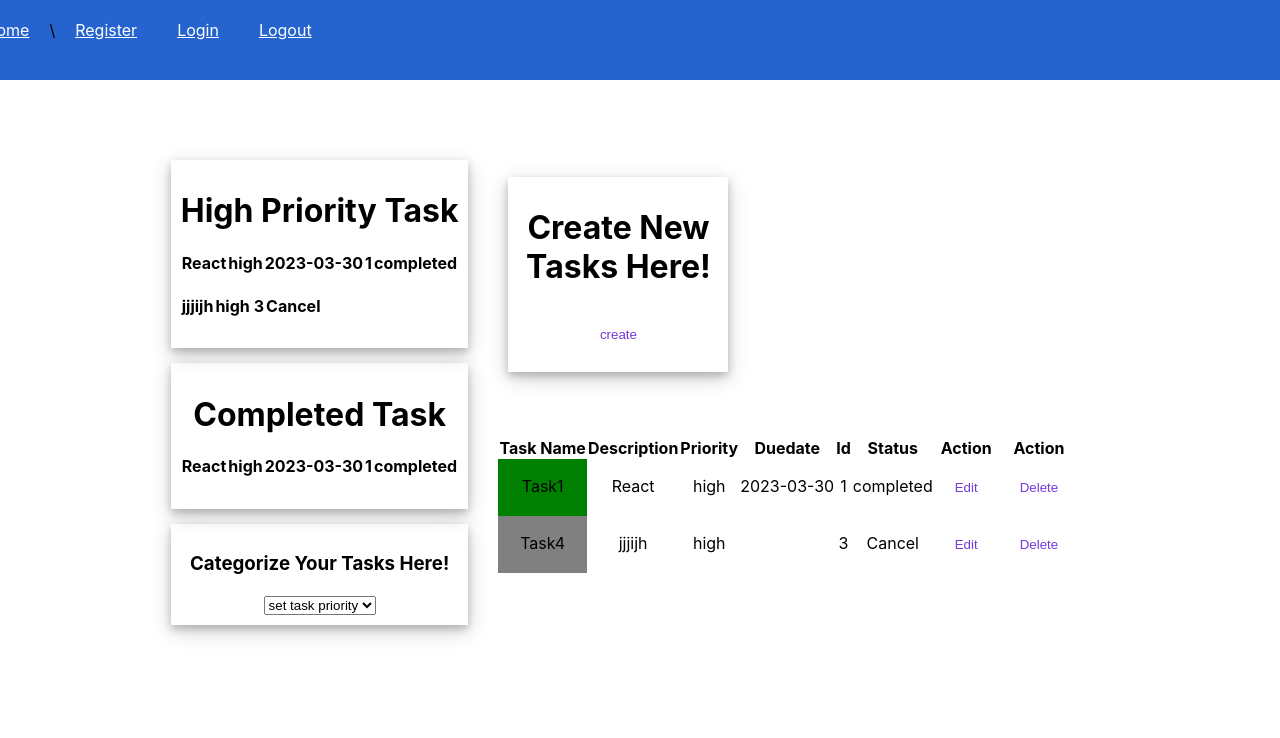
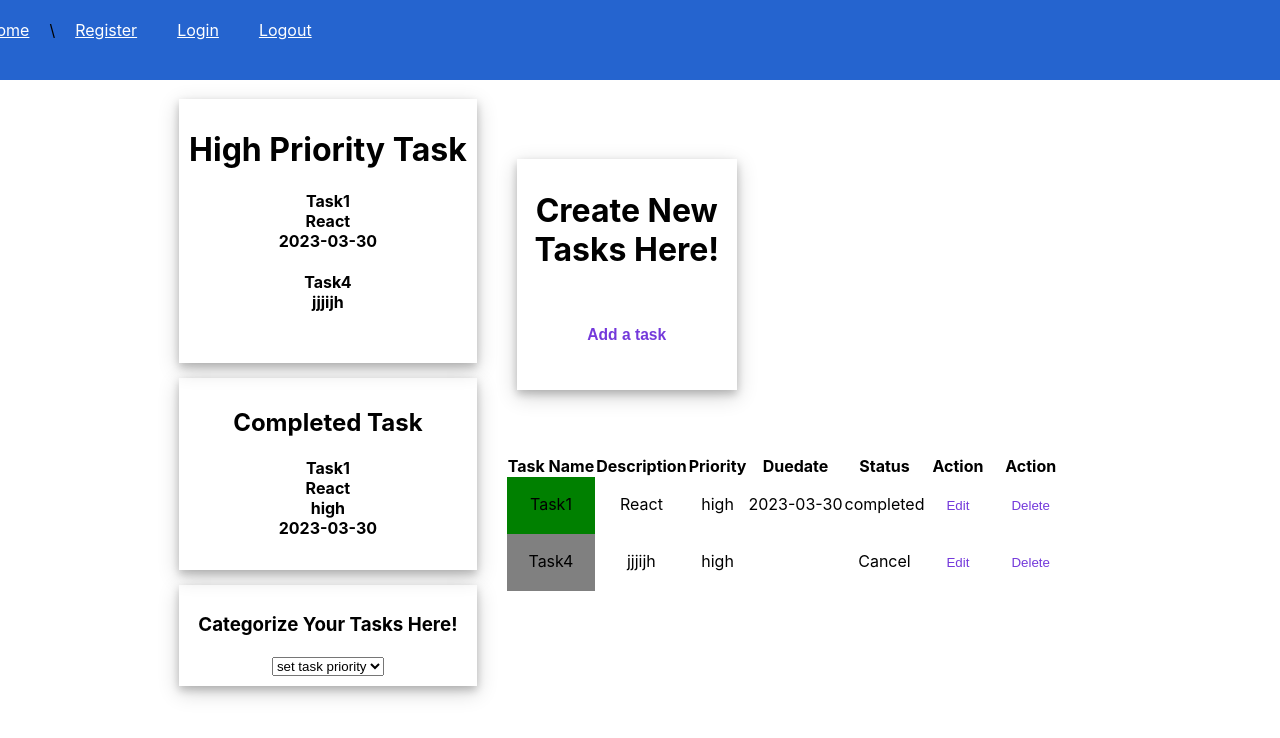
Before and after one commit to monicakrishb/Todos, a React (Create React App) app: page / in a window 1280 px wide. Shown: the top 738 px of the page. Built offline with nearby package versions, Linux system fonts and the light colour scheme; data requests are answered from the project's data file.

Commit message:
added overdue logic

```diff
--- a/src/Components/Task/Home.js
+++ b/src/Components/Task/Home.js
@@ -7,18 +7,54 @@ export const Home = () => {
   useEffect(() => {
     loadData();
     colorChanger();
+    dueStatus();
   }, []);
 
   const [userdata, setUserdata] = useState([]);
   const [priority, setPriority] = useState("");
   const [taskcolour, setTaskColour] = useState("");
+  const [duestatus, setDuestatus] = useState("");
   const navigate = useNavigate();
+
+  const loadData = async () => {
+    const response = await axios.get("http://localhost:8000/task").then((response) => {
+      setUserdata(response.data);
+      const date = new Date();
+      let day = date.getDate();
+      let month = date.getMonth() + 1;
+      let year = date.getFullYear();
+      let currentDate = `${day}-${month}-${year}`;
+      const userdata = response.data;
+      var today = new Date();
+
+console.log("userdata is ",userdata);
+console.log("today is ", today);
+
+      var duedate = new Date(userdata[0].duedate);
+      console.log(userdata[0].duedate);
+      var diff = today.getTime() - duedate.getTime();
+      console.log("diff is "+diff);
+      var daydiff = diff / (1000 * 60 * 60 * 24);
+      console.log("day diff is ",daydiff);
+      const dateCheck = Math.round(daydiff);
+      console.log("date check is ",dateCheck)
+      if (dateCheck==0) {
+        setDuestatus("today");
+      } else if (dateCheck>0) {
+        setDuestatus(`overdued by ${dateCheck}`);
+      } else {
+        setDuestatus(`Due by ${duedate}`);
+      }
+      console.log("due status is ",duestatus);
+
+    });
+
+  };
 
   const completedTask = userdata.filter((e) => {
     return e.status == "completed";
   });
   const colorChanger = () => {
-
     if (userdata.status == "completed") {
       setTaskColour("green");
       console.log(taskcolour);
@@ -27,14 +63,54 @@ export const Home = () => {
     } else {
       setTaskColour("grey");
     }
+
+
     console.log(taskcolour);
   };
-  const loadData = async () => {
-    const response = await axios.get("http://localhost:8000/task");
-    setUserdata(response.data);
-    console.log(userdata);
-    console.log(response.data);
+
+
+
+const date=new Date();
+
+
+  const dueStatus = () => {
+    loadData();
+    // const date = new Date();
+
+    // let day = date.getDate();
+    // let month = date.getMonth() + 1;
+    // let year = date.getFullYear();
+    // let currentDate = `${day}-${month}-${year}`;
+    // console.log(userdata);
+    // var today = new Date();
+    // var duedate = new Date(userdata.duedate);
+    // console.log(today);
+    // console.log(userdata.duedate);
+    // var diff = today.getTime() - duedate.getTime();
+    // console.log(diff);
+    // var daydiff = diff / (1000 * 60 * 60 * 24);
+    // console.log(daydiff);
+    // var dateCheck = Math.round(daydiff);
+    // console.log(dateCheck);
+    // if (userdata.duedate == currentDate) {
+    //   setDuestatus("today");
+    //   console.log(duestatus);
+    // } else if (userdata.status == currentDate) {
+    //   setDuestatus("");
+    // } else {
+    //   setDuestatus("grey");
+    // }
+    // console.log(userdata.duedate);
+    // console.log(duedate);
   };
+  // const loadData = async () => {
+  //   const response = await axios.get("http://localhost:8000/task");
+  //   console.log(response.data);
+  //   setUserdata(response.data);
+  //   console.log(userdata);
+  //   console.log(response.data);
+
+  // };
   const highPriorityTasks = userdata.filter((a) => {
     return a.priority == "high";
   });
@@ -44,39 +120,50 @@ export const Home = () => {
     loadData();
   }
 
-
   return (
     <>
       <div>
-        <div className="task-container high" >
+        <div className="task-container high" id="High">
           <h1>High Priority Task</h1>
           {highPriorityTasks.map((e) => (
-            <div>
+            <div className="box">
               <h4>
-                <tr key={e.taskname}>
-                  <td>{e.description}</td>
-                  <td>{e.priority}</td>
-                  <td>{e.duedate}</td>
-                  <td>{e.id}</td>
-                  <td>{e.status}</td>
-                </tr>
+                {/* <tr id="date" key={e.taskname}>
+                  <div className="tabrow">
+                    <td className="com">{e.taskname}</td>
+
+                    <td className="row">{e.description}</td>
+                    <td className="row">{e.priority}</td>
+                    <td className="row">{e.duedate}</td>
+                    <td className="row">{e.status}</td>
+                  </div>
+                </tr> */}
+                <span>{e.taskname}</span> <br />
+                <span>{e.description}</span> <br />
+                <span>{e.duedate}</span>
+                <br />
               </h4>
             </div>
           ))}
         </div>
 
         <div className="task-container high">
-        <h1>Completed Task</h1>
+          <h2>Completed Task</h2>
           {completedTask.map((e) => (
-            <div>
+            <div className="box">
               <h4>
-                <tr key={e.taskname}>
-                  <td>{e.description}</td>
-                  <td>{e.priority}</td>
-                  <td>{e.duedate}</td>
-                  <td>{e.id}</td>
-                  <td>{e.status}</td>
-                </tr>
+                {/* <tr key={e.taskname}>
+                  <td className="com">{e.taskname}</td>
+                  <td className="com">{e.description}</td>
+                  <td className="com">{e.priority}</td>
+                  <td className="com">{e.duedate}</td>
+                  <td className="com">{e.id}</td>
+                  <td className="com">{e.status}</td>
+                </tr> */}
+                <span>{e.taskname}</span> <br />
+                <span>{e.description}</span> <br />
+                <span>{e.priority}</span> <br />
+                <span>{e.duedate}</span> <br />
               </h4>
             </div>
           ))}
@@ -91,54 +178,57 @@ export const Home = () => {
             onChange={(e) => setPriority(e.target.value)}
           >
             <option>set task priority</option>
+
             <option value="high">High</option>
             <option value="medium">Medium</option>
             <option value="low">Low</option>
           </select>
-        </div>
 
           <div className="task-container">
             {userdata &&
               userdata
                 .filter((e) => e.priority == priority)
                 .map((e) => (
-                <tr key={e.taskname}>
-                  <td>{e.description}</td>
-                  <td>{e.priority}</td>
-                  <td>{e.duedate}</td>
-                  <td>{e.id}</td>
-                  <td>{e.status}</td>
-                </tr>
+                  // <tr key={e.taskname}>
+                  //   <td>{e.taskname}</td>
+                  //   <td>{e.description}</td>
+                  //   <td>{e.priority}</td>
+                  //   <td>{e.duedate}</td>
+                  //   <td>{e.status}</td>
+                  // </tr>
+                  <div className="box">
+                    <h4>
+                      <span>{e.taskname}</span> <br />
+                      <span>{e.description}</span> <br />
+                      <span>{e.priority}</span> <br />
+                      <span>{e.duedate}</span> <br />
+                    </h4>
+                  </div>
                 ))}
           </div>
         </div>
+      </div>
       <div>
-
-<div className='high' id="create">
+        <div className="high" id="create">
           <h1>Create New Tasks Here!</h1>
           <button
+            id="add"
             onClick={() => {
               navigate("/create");
             }}
-
-
           >
-            create
+            <h3> Add a task</h3>
           </button>
-
         </div>
 
-
         <div className="container">
-
-
-          <div >
+          <div>
             <tr>
               <th>Task Name</th>
               <th>Description</th>
               <th>Priority</th>
               <th>Duedate</th>
-              <th>Id</th>
+
               <th>Status</th>
               <th>Action</th>
               <th>Action</th>
@@ -147,12 +237,22 @@ export const Home = () => {
 
             {userdata.map((e) => (
               <tr key={e.taskname}>
-                <td style={{backgroundColor:e.status=="inprogress"?"orange":e.status==="completed"?"green":"grey"}} >{e.taskname}</td>
+                <td
+                  style={{
+                    backgroundColor:
+                      e.status == "inprogress"
+                        ? "orange"
+                        : e.status === "completed"
+                        ? "green"
+                        : "grey",
+                  }}
+                >
+                  {e.taskname}
+                </td>
                 <td>{e.description}</td>
-                <td >{e.priority}</td>
-                <td>{e.duedate}</td>
-                <td>{e.id}</td>
-                <td>{e.status }</td>
+                <td>{e.priority}</td>
+                <td>{ e.duedate} </td>
+                <td>{e.status}</td>
                 <td>
                   <button
                     className="editbutton"
@@ -174,21 +274,6 @@ export const Home = () => {
                     Delete
                   </button>
                 </td>
-                {/* <td>
-                  <select
-                    id="select"
-                    className="form-control"
-                    name="taskName"
-                    onChange={(e) => setStatus(e.target.value)}
-                  >
-                    <option>set status</option>
-
-                    <option value="completed">Completed</option>
-
-                    <option value="inprogress">Inprogress</option>
-                    <option value="cancelled">cancelled</option>
-                  </select>
-                </td> */}
               </tr>
             ))}
           </div>
```
Lines whose indentation alone changed are shown as unchanged.
